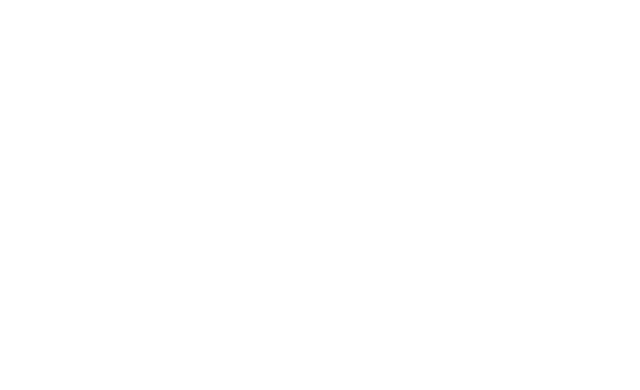
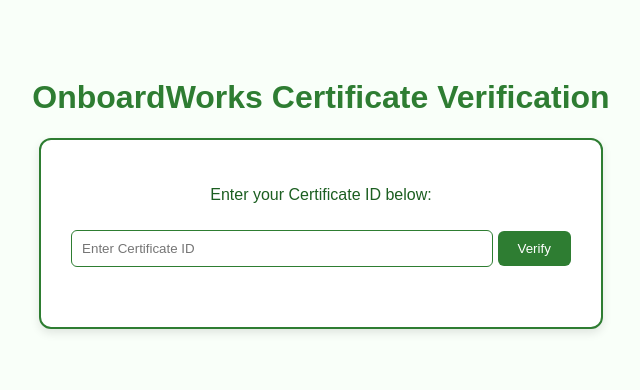
Before and after one commit to MyOnboardworks/Verification, a plain HTML site: page index.html in a window 1280 px wide. Shown: the whole page, without its empty margins (319-959 px from the left). Drawn offline with Linux system fonts and the light colour scheme.

Commit message:
Update index.html

```diff
--- a/index.html
+++ b/index.html
@@ -1,3 +1,62 @@
+<!DOCTYPE html>
+<html lang="en">
+<head>
+  <meta charset="UTF-8">
+  <meta name="viewport" content="width=device-width, initial-scale=1.0">
+  <title>OnboardWorks Certificate Verification</title>
+  <style>
+    body {
+      font-family: Arial, sans-serif;
+      background: #f9fff9;
+      color: #1b5e20;
+      text-align: center;
+      padding: 50px;
+    }
+    h1 {
+      color: #2e7d32;
+    }
+    .card {
+      background: white;
+      border: 2px solid #2e7d32;
+      border-radius: 12px;
+      padding: 30px;
+      max-width: 500px;
+      margin: auto;
+      box-shadow: 0px 4px 10px rgba(0,0,0,0.1);
+    }
+    input {
+      padding: 10px;
+      width: 80%;
+      margin: 10px 0;
+      border: 1px solid #2e7d32;
+      border-radius: 6px;
+    }
+    button {
+      padding: 10px 20px;
+      background: #2e7d32;
+      color: white;
+      border: none;
+      border-radius: 6px;
+      cursor: pointer;
+    }
+    button:hover {
+      background: #1b5e20;
+    }
+    #result {
+      margin-top: 20px;
+      font-weight: bold;
+    }
+  </style>
+</head>
+<body>
+  <h1>OnboardWorks Certificate Verification</h1>
+  <div class="card">
+    <p>Enter your Certificate ID below:</p>
+    <input type="text" id="certId" placeholder="Enter Certificate ID">
+    <button onclick="verifyCertificate()">Verify</button>
+    <div id="result"></div>
+  </div>
+
   <script>
     async function verifyCertificate() {
       const certId = document.getElementById("certId").value.trim();
@@ -11,7 +70,7 @@
       try {
         const response = await fetch("certificates.json");
         const data = await response.json();
-      // Case-sensitive check
+        // Case-sensitive verification
         const cert = data.find(c => c.id === certId);
 
         if (cert) {
@@ -59,3 +118,5 @@
       }
     }
   </script>
+</body>
+</html>
```
Lines whose indentation alone changed are shown as unchanged.
